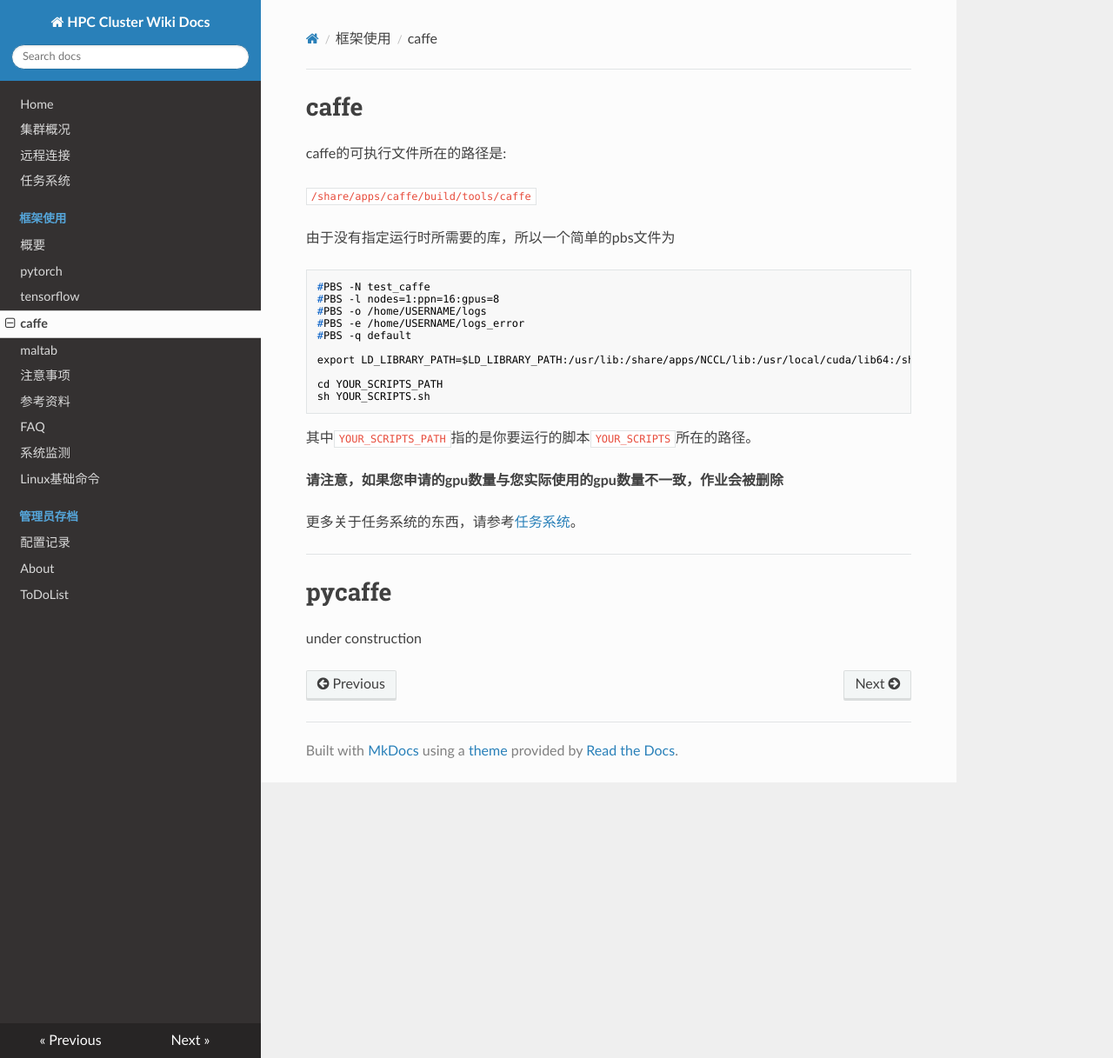
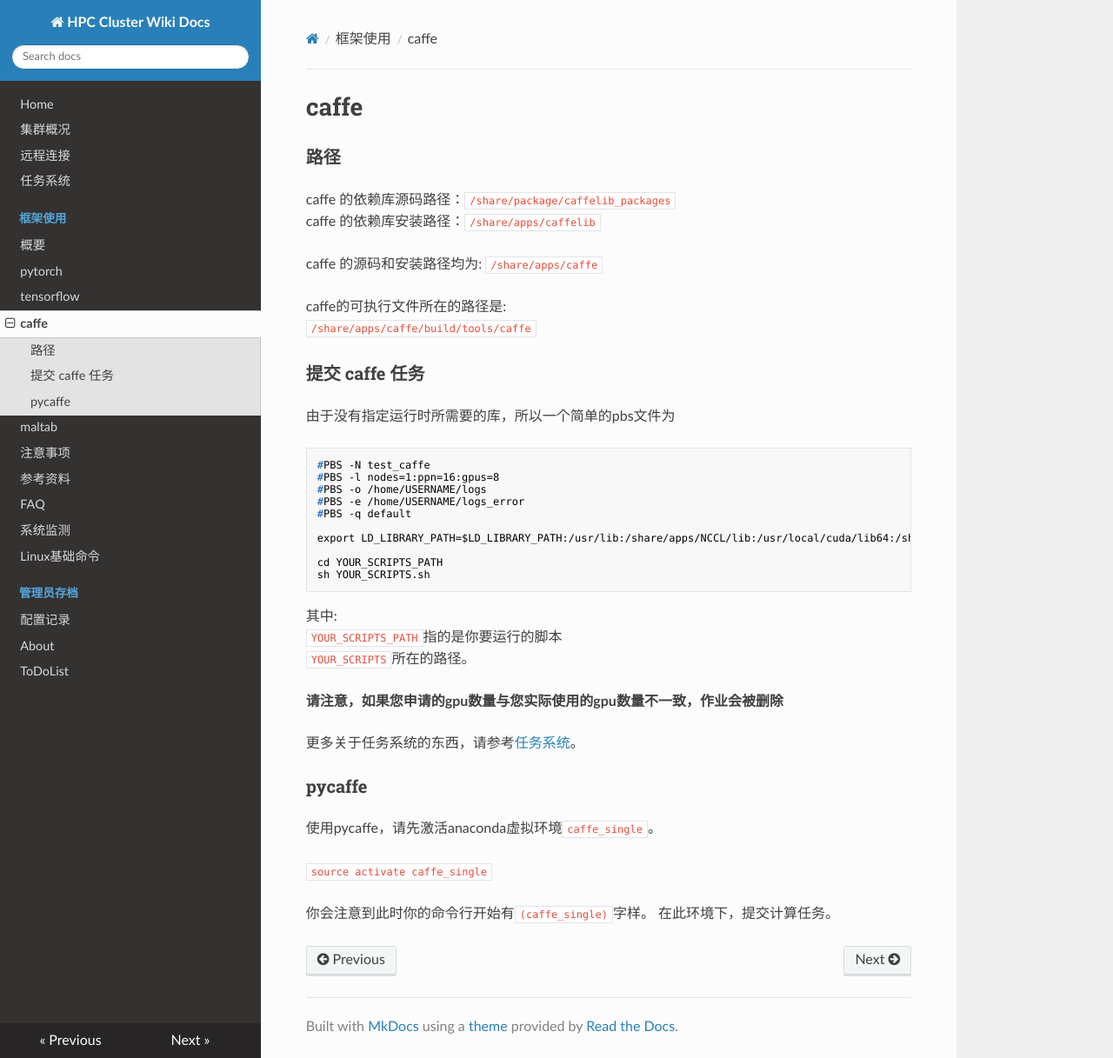
Before and after one commit to SSRheart/HPC_wiki_docs, an MkDocs documentation site: the page built from docs/framework/caffe.md, in a window 1280 px wide and 1217 px high. Shown: the whole window at 87% size. Built offline with MkDocs 1.6.1, drawn with Linux system fonts in a browser that asks for light colours; nearby versions of some CDN libraries; old or Windows-style settings are respelled for this version of MkDocs.

Commit message:
pycaffe, conda refer, etc

````diff
--- a/docs/framework/caffe.md
+++ b/docs/framework/caffe.md
@@ -1,9 +1,16 @@
 # caffe
 
+### 路径
+
+caffe 的依赖库源码路径：`/share/package/caffelib_packages`
+caffe 的依赖库安装路径：`/share/apps/caffelib`
+
+caffe 的源码和安装路径均为: `/share/apps/caffe`
+
 caffe的可执行文件所在的路径是:
-
 `/share/apps/caffe/build/tools/caffe`
 
+### 提交 caffe 任务
 由于没有指定运行时所需要的库，所以一个简单的pbs文件为
 ```shell
 #PBS -N test_caffe
@@ -18,13 +25,18 @@ cd YOUR_SCRIPTS_PATH
 sh YOUR_SCRIPTS.sh
 ```
 
-其中`YOUR_SCRIPTS_PATH`指的是你要运行的脚本`YOUR_SCRIPTS`所在的路径。
+其中:
+`YOUR_SCRIPTS_PATH`指的是你要运行的脚本
+`YOUR_SCRIPTS`所在的路径。
 
 **请注意，如果您申请的gpu数量与您实际使用的gpu数量不一致，作业会被删除**
 
-更多关于任务系统的东西，请参考[任务系统](jobs.md)。
+更多关于任务系统的东西，请参考[任务系统](../jobs.md)。
 
-----
-# pycaffe
+### pycaffe
+使用pycaffe，请先激活anaconda虚拟环境`caffe_single`。
 
-under construction
+`source activate caffe_single`
+
+你会注意到此时你的命令行开始有`(caffe_single)`字样。
+在此环境下，提交计算任务。
````
Also changed, not shown: docs/FAQ.md (+2 -2 lines), docs/framework/matlab.md (+3 -2 lines), docs/jobs.md (+5 -6 lines), docs/refer.md (+5 -0 lines), docs/remoteAccess.md (+9 -5 lines), 1 other file.
